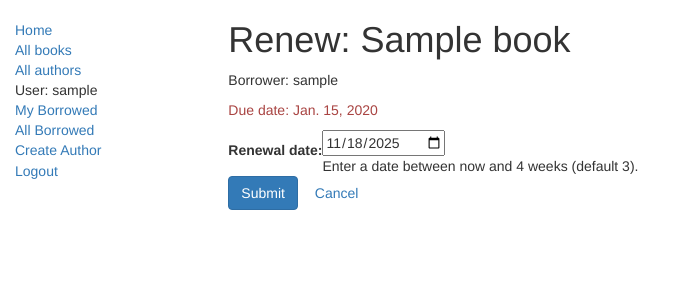
After one commit to scarioneq/LocalLibrary, a Django app: page /catalog/book/00000000-0000-0000-0000-000000000001/renew/ in a window 1280 px wide. The commit adds this page. Shown: the top 300 px of the page, without its empty margins (0-682 px from the left). Run offline with Django 5.2, Linux system fonts and the light colour scheme; a user stored in the database is signed in; tables that the repository leaves empty hold one stand-in row (values such as "Sample post"); some libraries are stand-ins or nearby versions.

Commit message:
Добавили формы для валидации данных обновлении книги, добавили фукнционал в views для обновлении книги, также добавили КРУД для авторов книг, прикрепили все это к html шаблонам, также подрефачили немного html шаблоны

```diff
--- a/catalog/__init__.py
+++ b/catalog/__init__.py
@@ -0,0 +1,2 @@
+def forms():
+    return None
--- /dev/null
+++ b/catalog/forms.py
@@ -0,0 +1,21 @@
+from django.core.exceptions import ValidationError
+from django.utils.translation import gettext_lazy as _
+import datetime
+from django import forms
+
+class RenewBookForm(forms.Form):
+    renewal_date = forms.DateField(
+        help_text="Enter a date between now and 4 weeks (default 3).",
+        widget=forms.DateInput(attrs={'type': 'date'})
+    )
+
+    def clean_renewal_date(self):
+        data = self.cleaned_data['renewal_date']
+
+        if data < datetime.date.today():
+            raise ValidationError(_('Invalid date - renewal in past'))
+        if data > datetime.date.today() + datetime.timedelta(weeks=4):
+            raise ValidationError(
+                _('Invalid date - renewal more than 4 weeks ahead'))
+
+        return data
--- a/catalog/urls.py
+++ b/catalog/urls.py
@@ -2,14 +2,19 @@ from django.template.defaulttags import url
 from django.urls import path
 from . import views
 
-
 urlpatterns = [
     path('', views.index, name='index'),
     path('books/', views.BookListView.as_view(), name='books'),
-    path('book/<int:pk>', views.BookDetailView.as_view(), name='book-detail'),
+    path('book/<int:pk>/', views.BookDetailView.as_view(), name='book-detail'),
     path('authors/', views.AuthorListView.as_view(), name='authors'),
-    path('author/<int:pk>',
-         views.AuthorDetailView.as_view(), name='author-detail'),
+    path('author/<int:pk>/', views.AuthorDetailView.as_view(), name='author-detail'),
     path('mybooks/', views.LoanedBooksByUserListView.as_view(), name='mybooks'),
     path('all-borrowed/', views.AllBorrowedBooksListView.as_view(), name='all-borrowed'),
+    path('book/<uuid:pk>/renew/', views.renew_book_librarian, name='renew-book-librarian'),
 ]
+
+urlpatterns += [
+    path('author/create/', views.AuthorCreate.as_view(), name='author-create'),
+    path('author/<int:pk>/update/', views.AuthorUpdate.as_view(), name='author-update'),
+    path('author/<int:pk>/delete/', views.AuthorDelete.as_view(), name='author-delete'),
+]
--- a/catalog/views.py
+++ b/catalog/views.py
@@ -2,8 +2,17 @@ from django.shortcuts import render
 from django.views import generic
 from django.contrib.auth.mixins import LoginRequiredMixin
 from django.contrib.auth.mixins import PermissionRequiredMixin
+from .models import Book, BookInstance, Genre
+from django.contrib.auth.decorators import permission_required
 
-from .models import Book, Author, BookInstance, Genre
+from django.shortcuts import get_object_or_404
+from django.http import HttpResponseRedirect
+from django.urls import reverse
+import datetime
+from catalog.forms import RenewBookForm
+from django.views.generic.edit import CreateView, UpdateView, DeleteView
+from django.urls import reverse_lazy
+from .models import Author
 
 def index(request):
     num_books=Book.objects.all().count()
@@ -57,3 +66,44 @@ class AllBorrowedBooksListView(PermissionRequiredMixin, generic.ListView):
 
     def get_queryset(self):
         return BookInstance.objects.filter(status__exact='o').order_by('due_back')
+
+
+
+
+@permission_required('catalog.can_mark_returned', raise_exception=True)
+def renew_book_librarian(request, pk):
+    book_instance = get_object_or_404(BookInstance, pk=pk)
+
+    if request.method == 'POST':
+
+        form = RenewBookForm(request.POST)
+
+        if form.is_valid():
+            book_instance.due_back = form.cleaned_data['renewal_date']
+            book_instance.save()
+
+            return HttpResponseRedirect(reverse('all-borrowed'))
+
+    else:
+        proposed_renewal_date = datetime.date.today() + datetime.timedelta(weeks=3)
+        form = RenewBookForm(initial={'renewal_date': proposed_renewal_date})
+
+    context = {
+        'form': form,
+        'book_instance': book_instance,
+    }
+
+    return render(request, 'catalog/book_renew_librarian.html', context)
+
+class AuthorCreate(CreateView):
+    model = Author
+    fields = '__all__'
+    initial={'date_of_death':'12/10/2016',}
+
+class AuthorUpdate(UpdateView):
+    model = Author
+    fields = ['first_name','last_name','date_of_birth','date_of_death']
+
+class AuthorDelete(DeleteView):
+    model = Author
+    success_url = reverse_lazy('authors')
--- a/templates/base_generic.html
+++ b/templates/base_generic.html
@@ -4,9 +4,7 @@
     {% block title %}<title>Local Library</title>{% endblock %}
     <meta charset="utf-8"/>
     <meta name="viewport" content="width=device-width, initial-scale=1"/>
-    <link
-            rel="stylesheet"
-            href="https://maxcdn.bootstrapcdn.com/bootstrap/3.3.7/css/bootstrap.min.css"/>
+    <link rel="stylesheet" href="https://maxcdn.bootstrapcdn.com/bootstrap/3.3.7/css/bootstrap.min.css"/>
     <script src="https://ajax.googleapis.com/ajax/libs/jquery/1.12.4/jquery.min.js"></script>
     <script src="https://maxcdn.bootstrapcdn.com/bootstrap/3.3.7/js/bootstrap.min.js"></script>
 
@@ -23,12 +21,16 @@
                     <li><a href="{% url 'index' %}">Home</a></li>
                     <li><a href="{% url 'books' %}">All books</a></li>
                     <li><a href="{% url 'authors' %}">All authors</a></li>
+
                     {% if user.is_authenticated %}
                         <li>User: {{ user.get_username }}</li>
                         <li><a href="{% url 'mybooks' %}">My Borrowed</a></li>
+
                         {% if perms.catalog.can_mark_returned %}
                             <li><a href="{% url 'all-borrowed' %}">All Borrowed</a></li>
+                            <li><a href="{% url 'author-create' %}">Create Author</a></li>
                         {% endif %}
+
                         <li>
                             <form method="post" action="{% url 'logout' %}">
                                 {% csrf_token %}
@@ -43,7 +45,8 @@
                 </ul>
             {% endblock %}
         </div>
-        <div class="col-sm-10 ">{% block content %}{% endblock %}
+        <div class="col-sm-10 ">
+            {% block content %}{% endblock %}
             {% block pagination %}
                 {% if is_paginated %}
                     <div class="pagination">
--- /dev/null
+++ b/templates/catalog/book_renew_librarian.html
@@ -0,0 +1,16 @@
+{% extends "base_generic.html" %}
+
+{% block content %}
+    <h1>Renew: {{ book_instance.book.title }}</h1>
+    <p>Borrower: {{ book_instance.borrower }}</p>
+    <p{% if book_instance.is_overdue %} class="text-danger"{% endif %}>Due date: {{ book_instance.due_back }}</p>
+
+    <form action="" method="post">
+        {% csrf_token %}
+        <table>
+        {{ form.as_table }}
+        </table>
+        <input type="submit" value="Submit" class="btn btn-primary">
+        <a href="{% url 'all-borrowed' %}" class="btn btn-secondary">Cancel</a>
+    </form>
+{% endblock %}
```
Also changed, not shown: templates/catalog/author_confirm_delete.html (added, +12 -0 lines), templates/catalog/author_detail.html (+12 -8 lines), templates/catalog/author_form.html (added, +11 -0 lines), templates/catalog/author_list.html (+5 -7 lines), templates/catalog/bookinstance_list_all_borrowed.html (line endings or trailing spaces). Lines whose indentation alone changed are shown as unchanged.
